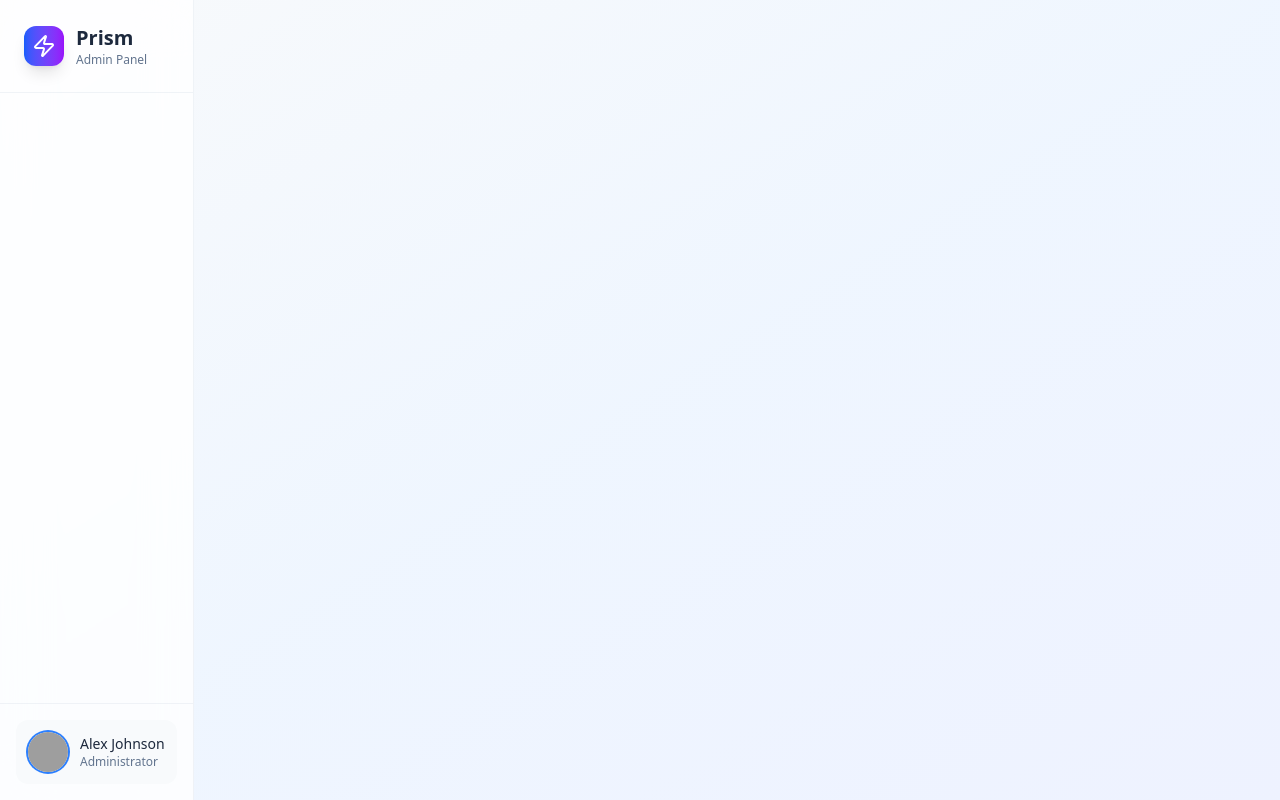
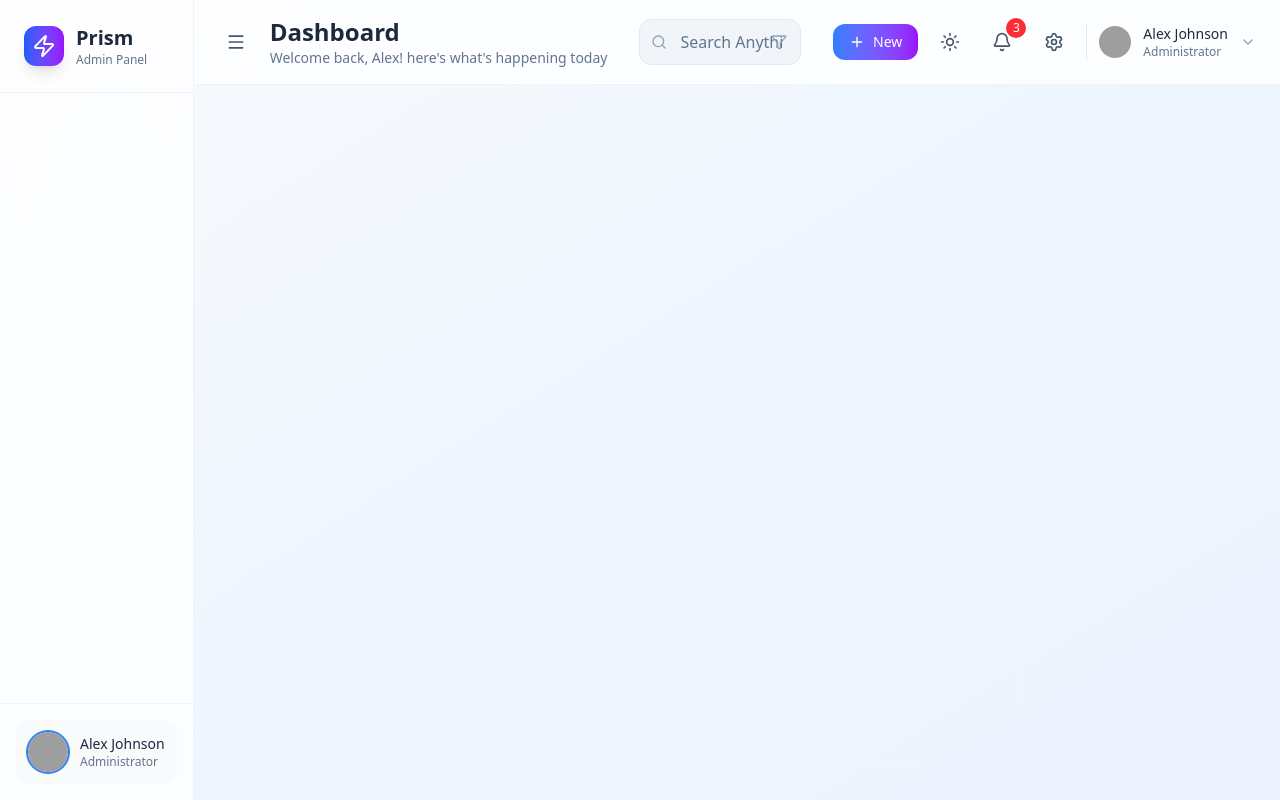
Before and after one commit to EnderKaran/Prism-Admin-Dashboard, a React (Vite) app: page / in a window 1280 px wide. Built offline with nearby package versions, Linux system fonts and the light colour scheme; grey boxes are pictures that could not be loaded.

Commit message:
header sayfasi bitti

```diff
--- a/src/App.jsx
+++ b/src/App.jsx
@@ -1,6 +1,7 @@
 
 import './App.css'
 import Sidebar from './components/Layout/Sidebar'
+import Header from './components/Layout/Header'
 
 function App() {
 
@@ -11,6 +12,10 @@ function App() {
           <div className='flex h-screen overflow-hidden'>
               {/* Sidebar */}
               <Sidebar />
+              <div className='flex-1 flex flex-col overflow-hidden'>
+                  {/* Header */}
+                  <Header />
+              </div>
           </div>
       </div>
     </>
--- a/src/components/Layout/Header.jsx
+++ b/src/components/Layout/Header.jsx
@@ -1,8 +1,75 @@
+import { Bell, ChevronDown, Filter, Menu, Plus, Search, Settings, Sun } from 'lucide-react'
 import React from 'react'
 
 function Header() {
   return (
-    <div>Header</div>
+    <div className='bg-white/80 dark:bg-slate-900/80 backdrop-blur-xl border-b border-slate-200/50 dark:border-slate-700/50 px-6 py-4'>
+        <div className='flex items-center justify-between'>
+            {/* Sol Bölüm */}
+            <div className='flex items-center space-x-4'>
+                <button className='p-2 rounded-lg text-slate-600 dark:text-slate-300 hover:bg-slate-100 dark:hover:bg-slate-800 transition-colors'>
+                    <Menu className='w-5 h-5' />
+                </button>
+
+                <div className='hidden md:block'>
+                    <h1 className='text-2xl font-black text-slate-800 dark:text-white'>Dashboard</h1>
+                    {/* HATA DÜZELTİLDİ: text-s -> text-sm ve font-black kaldırıldı */}
+                    <p className='text-sm text-slate-500 dark:text-slate-400'>Welcome back, Alex! here's what's happening today</p>
+                </div>
+            </div>
+            {/* Orta Bölüm */}
+            <div className='flex-1 max-w-md mx-8'>
+                <div className='relative'>
+                    <Search className='w-4 h-4 absolute left-3 top-1/2 transform -translate-y-1/2 text-slate-400' />
+                    <input type="text" placeholder="Search Anything" className='w-full pl-10 pr-4 py-2.5 bg-slate-100 dark:bg-slate-800 border border-slate-200 dark:border-slate-700 rounded-xl text-slate-800 dark:text-white placeholder-slate-500 focus:outline-none focus:ring-2 focus:ring-blue-500 focus:border-transparent transition-all' />
+                    <button className='absolute right-2 top-1/2 transform -translate-y-1/2 p-1.5 text-slate-400 hover:text-slate-600 dark:hover:text-slate-300'>
+                        <Filter className='w-4 h-4'/>
+                    </button>
+                </div>
+            </div>
+
+            {/* Sağ Bölüm */}
+            <div className='flex items-center space-x-3'>
+                {/* Hızlı Eylem Butonu */}
+                <button className='hidden lg:flex items-center space-x-2 py-2 px-4 bg-gradient-to-r from-blue-500 to-purple-600 text-white rounded-xl hover:shadow-lg transition-all'>
+                    <Plus className='w-4 h-4' />
+                    <span className='text-sm font-medium'>New</span>
+                </button>
+
+                {/* Tema Değiştirme Butonu */}
+                <button className='p-2.5 rounded-xl text-slate-600 dark:text-slate-300 hover:bg-slate-100 dark:hover:bg-slate-800 transition-colors'>
+                    <Sun className='w-5 h-5' />
+                </button>
+
+                {/* Bildirimler Butonu */}
+                <button className='relative p-2.5 rounded-xl text-slate-600 dark:text-slate-300 hover:bg-slate-100 dark:hover:bg-slate-800 transition-colors'>
+                    <Bell className='w-5 h-5' />
+
+                    <span className='absolute -top-1 -right-1 w-5 h-5 bg-red-500 text-white text-xs rounded-full flex items-center justify-center'>3</span>
+                </button>
+
+                {/* Ayarlar Butonu */}
+                <button className='p-2.5 rounded-xl text-slate-600 dark:text-slate-300 hover:bg-slate-100 dark:hover:bg-slate-800 transition-colors'>
+                    <Settings className='w-5 h-5'/>
+                </button>
+
+                {/* Kullanıcı Profili */}
+                <div className='flex items-center space-x-3 pl-3 border-l border-slate-200 dark:border-slate-700'>
+                    <img src="https://images.pexels.com/photos/220453/pexels-photo-220453.jpeg?auto=compress&cs=tinysrgb&w=1600" alt="User" className='w-8 h-8 rounded-full' />
+                    <div className='hidden md:block'>
+                        <p className='text-sm font-medium text-slate-800 dark:text-slate-200'>
+                            Alex Johnson
+                        </p>
+                        <p className='text-xs text-slate-500 dark:text-slate-400'>Administrator</p>
+                    </div>
+                    <button>
+                        <ChevronDown className='w-4 h-4 text-slate-400' />
+                    </button>
+                </div>
+            </div>
+
+        </div>
+    </div>
   )
 }
 
```
